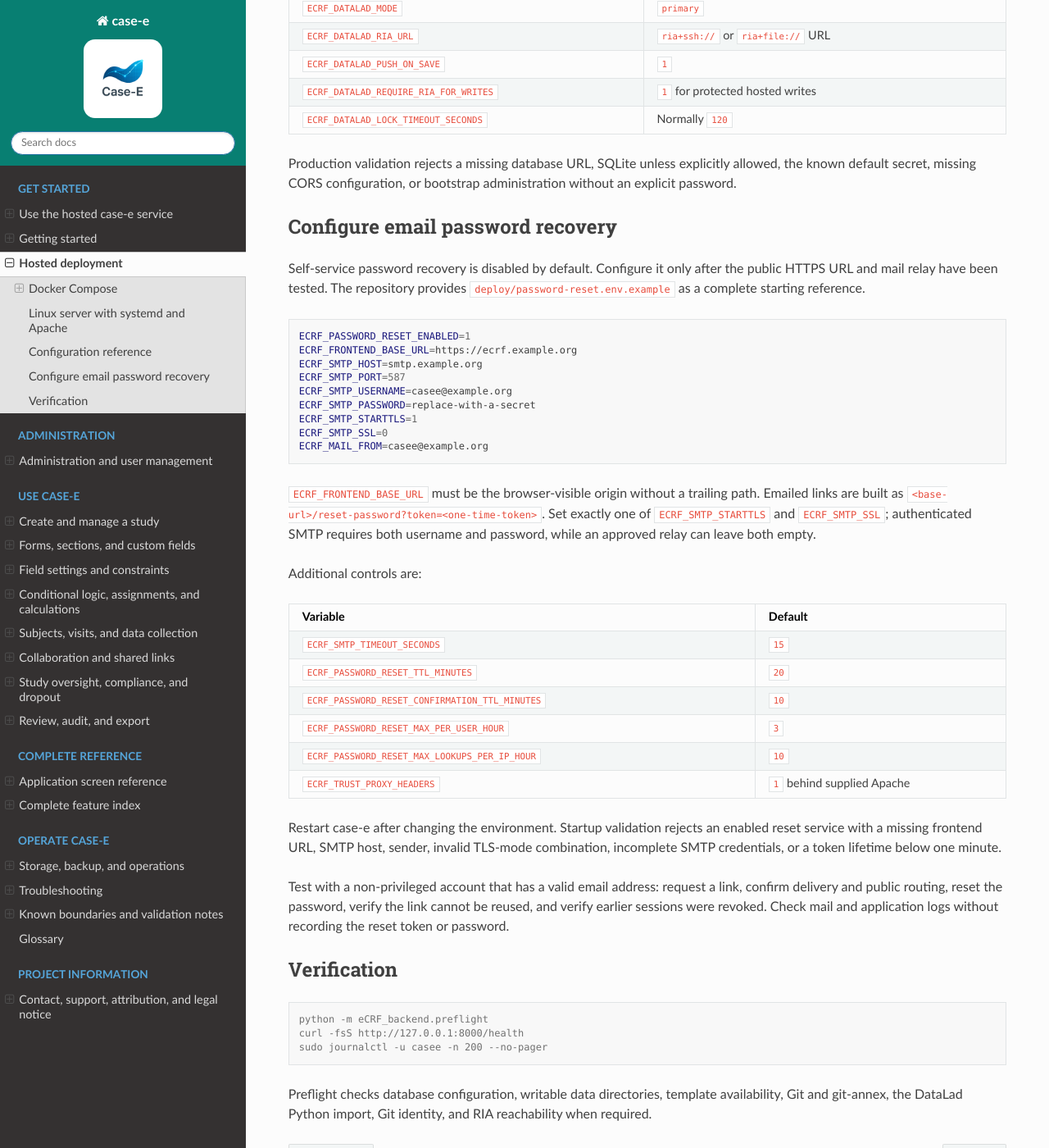
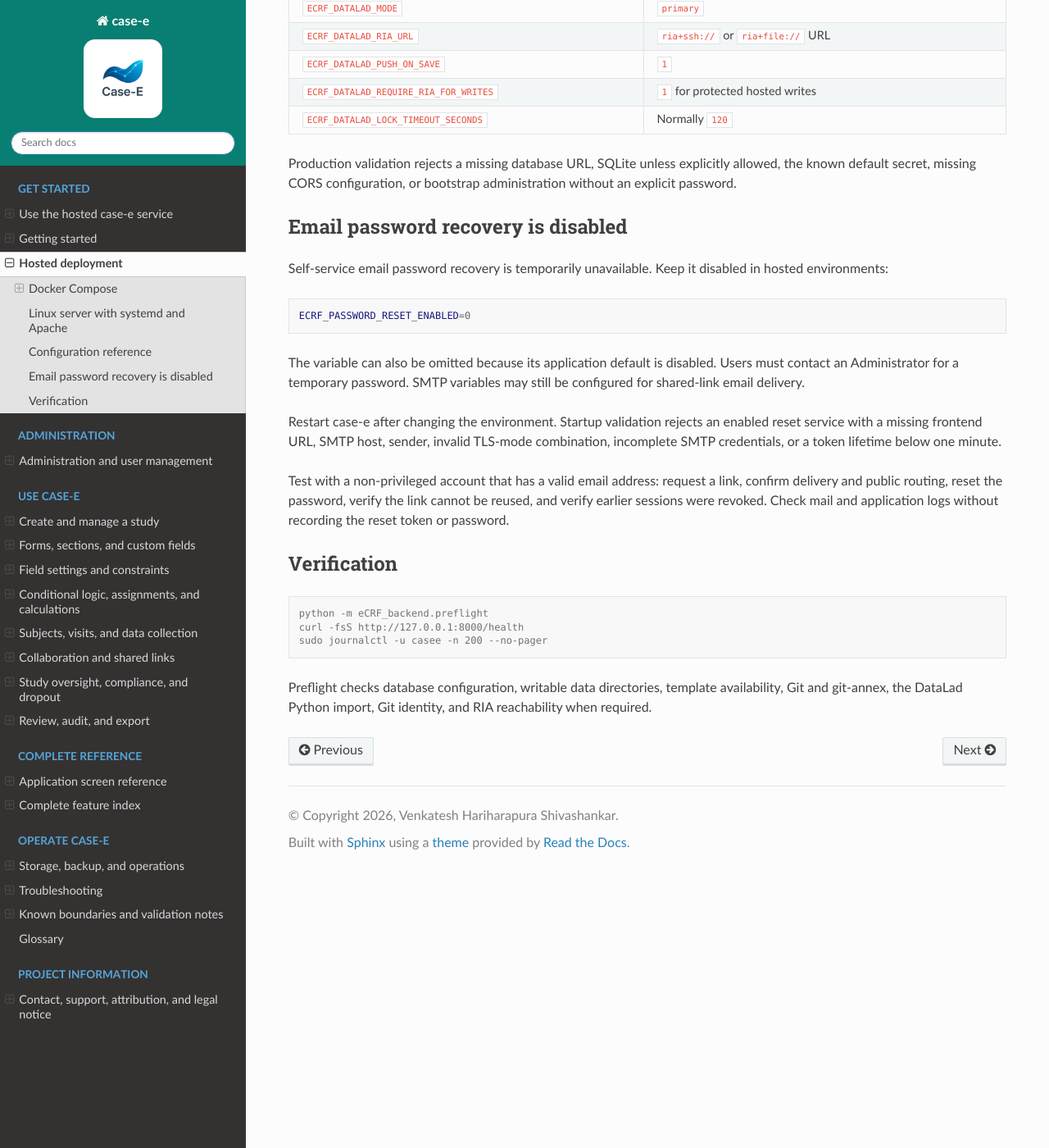
Before and after one commit to venkateshhs/case-e-docs, a Sphinx documentation site: the page built from docs/deployment.rst, in a window 1280 px wide and 1400 px high, scrolled down 2093 px. Shown: the whole window at 82% size. Built offline with Sphinx 7.4.7 and the Read the Docs theme 3.1.0, drawn with Linux system fonts in a browser that asks for light colours.

```diff
--- a/docs/deployment.rst
+++ b/docs/deployment.rst
@@ -112,51 +112,19 @@ administration without an explicit password.
 
 .. _hosted-password-reset:
 
-Configure email password recovery
----------------------------------
+Email password recovery is disabled
+-----------------------------------
 
-Self-service password recovery is disabled by default. Configure it only after
-the public HTTPS URL and mail relay have been tested. The repository provides
-``deploy/password-reset.env.example`` as a complete starting reference.
+Self-service email password recovery is temporarily unavailable. Keep it
+disabled in hosted environments:
 
 .. code-block:: shell
 
-   ECRF_PASSWORD_RESET_ENABLED=1
-   ECRF_FRONTEND_BASE_URL=https://ecrf.example.org
-   ECRF_SMTP_HOST=smtp.example.org
-   ECRF_SMTP_PORT=587
-   ECRF_SMTP_USERNAME=casee@example.org
-   ECRF_SMTP_PASSWORD=replace-with-a-secret
-   ECRF_SMTP_STARTTLS=1
-   ECRF_SMTP_SSL=0
-   ECRF_MAIL_FROM=casee@example.org
+   ECRF_PASSWORD_RESET_ENABLED=0
 
-``ECRF_FRONTEND_BASE_URL`` must be the browser-visible origin without a trailing
-path. Emailed links are built as
-``<base-url>/reset-password?token=<one-time-token>``. Set exactly one of
-``ECRF_SMTP_STARTTLS`` and ``ECRF_SMTP_SSL``; authenticated SMTP requires both
-username and password, while an approved relay can leave both empty.
-
-Additional controls are:
-
-.. list-table::
-   :header-rows: 1
-   :widths: 65 35
-
-   * - Variable
-     - Default
-   * - ``ECRF_SMTP_TIMEOUT_SECONDS``
-     - ``15``
-   * - ``ECRF_PASSWORD_RESET_TTL_MINUTES``
-     - ``20``
-   * - ``ECRF_PASSWORD_RESET_CONFIRMATION_TTL_MINUTES``
-     - ``10``
-   * - ``ECRF_PASSWORD_RESET_MAX_PER_USER_HOUR``
-     - ``3``
-   * - ``ECRF_PASSWORD_RESET_MAX_LOOKUPS_PER_IP_HOUR``
-     - ``10``
-   * - ``ECRF_TRUST_PROXY_HEADERS``
-     - ``1`` behind supplied Apache
+The variable can also be omitted because its application default is disabled.
+Users must contact an Administrator for a temporary password. SMTP variables
+may still be configured for shared-link email delivery.
 
 Restart case-e after changing the environment. Startup validation rejects an
 enabled reset service with a missing frontend URL, SMTP host, sender, invalid
--- a/docs/feature-index.rst
+++ b/docs/feature-index.rst
@@ -97,7 +97,7 @@ Review, administration, and operations
 Capability                              Documentation
 ======================================= =====================================
 Platform roles and user management      :doc:`administration`
-Temporary passwords/password recovery   :doc:`administration`
+Temporary passwords/admin reset          :doc:`administration`
 View/Add/Edit study grants              :doc:`administration`
 Compliance and dropout review           :doc:`oversight`
 View Data, filters, sorting, pagination :doc:`review-export`
```
Also changed, not shown: README.md (+11 -18 lines), docs/administration.rst (+8 -20 lines), docs/application-reference.rst (+8 -9 lines), docs/troubleshooting.rst (+3 -6 lines).
